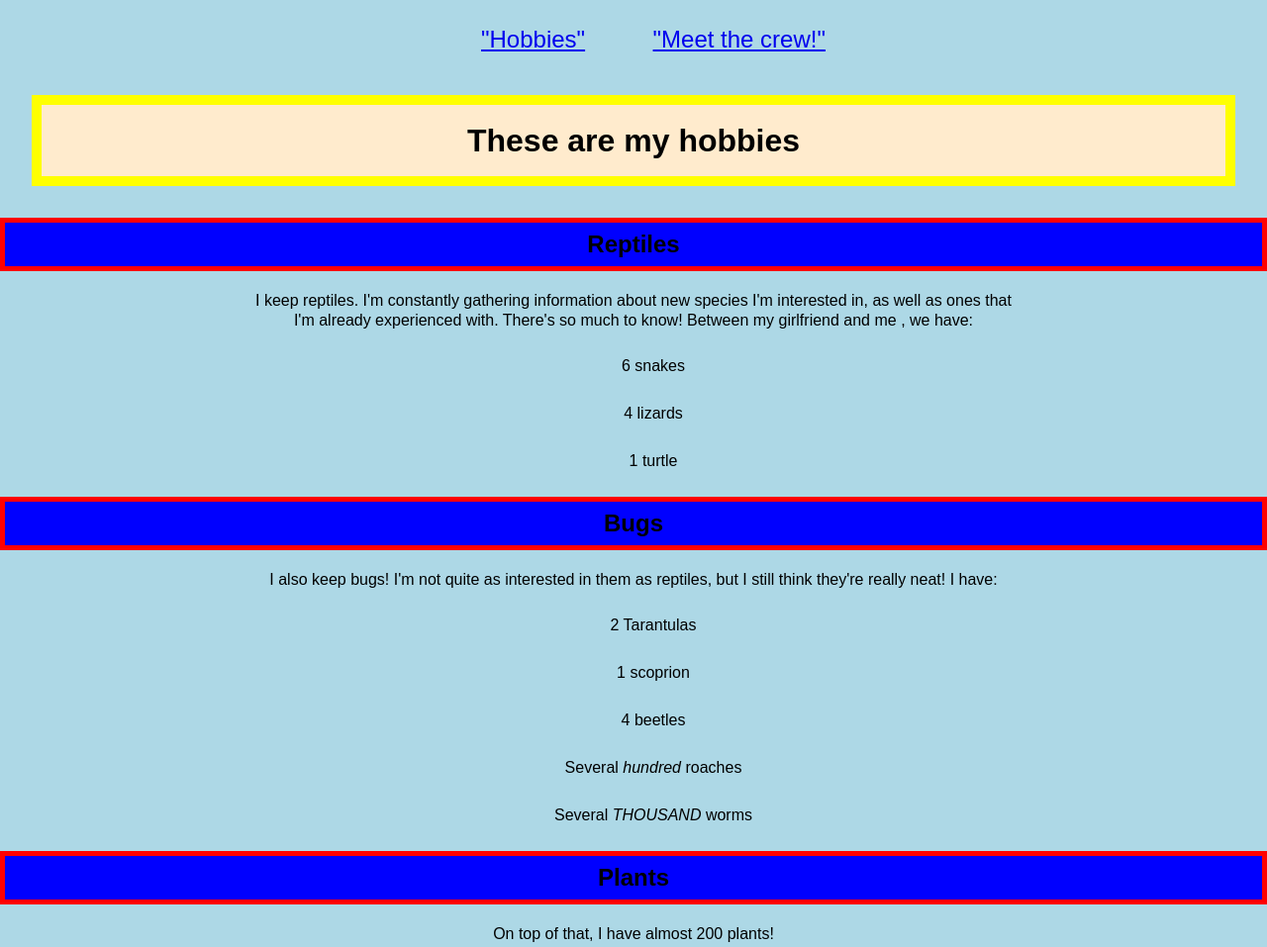
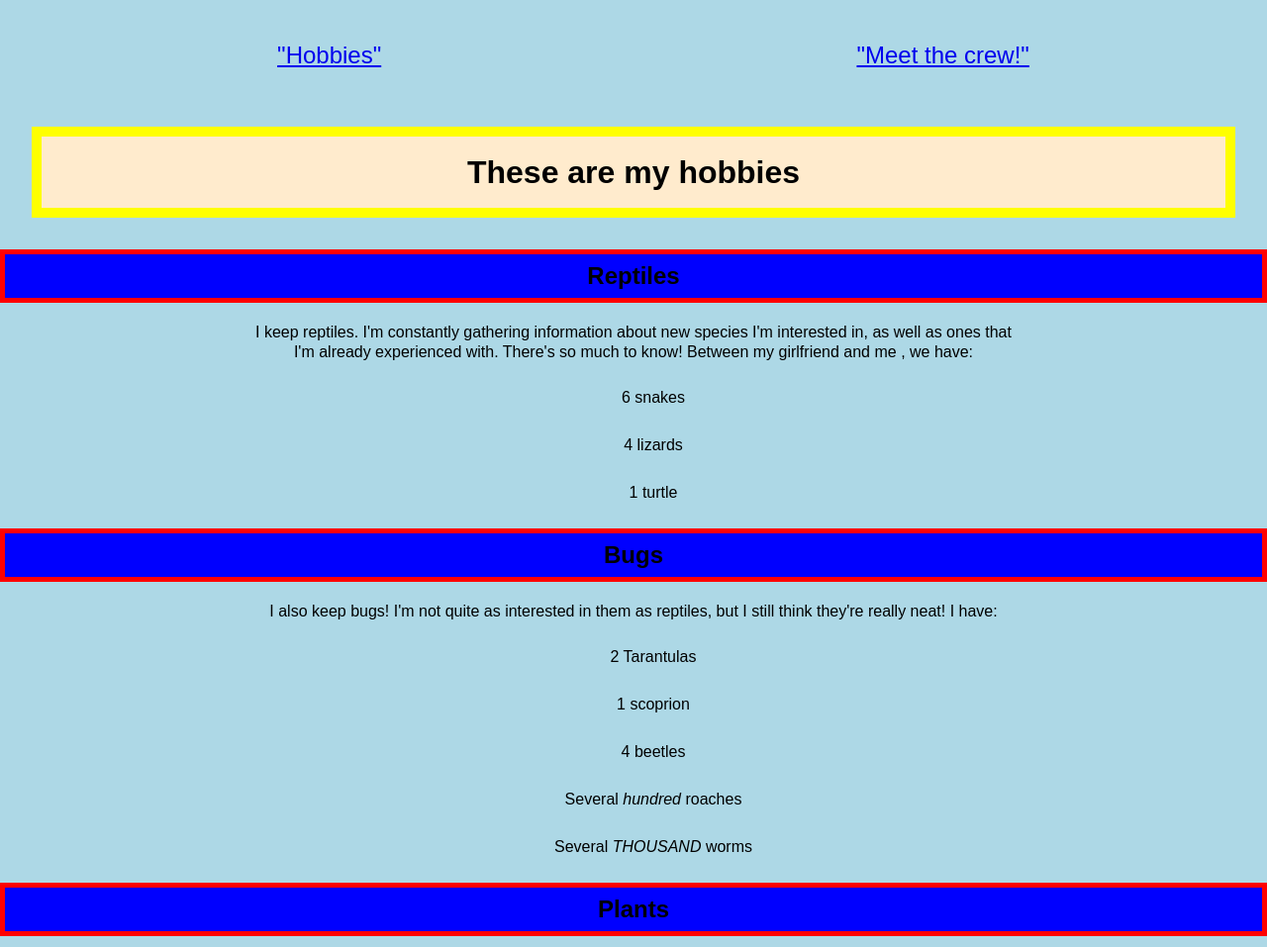
Before and after one commit to gabeo14/hobbies, a website: page public/index.html in a window 1280 px wide. Shown: the top 957 px of the page at 99% size. Drawn offline with Linux system fonts and the light colour scheme.

Commit message:
Flexed the nav links with space-around.

```diff
--- a/public/screen.css
+++ b/public/screen.css
@@ -3,10 +3,11 @@ html {
 }
 
 header {
-/*  position: fixed;
+  /*  position: fixed;
   top: 0;
   left: 0;
-*/}
+*/
+}
 
 body {
   margin: 0;
@@ -19,7 +20,7 @@ p {
   margin: 20px auto;
   width: 60%;
   text-align: center;
-  line-height: 1.250em;
+  line-height: 1.25em;
   color: solid blue;
 }
 
@@ -46,7 +47,7 @@ h2 {
   border: 5px solid red;
   padding: 10px;
   text-align: center;
-  background-color:blue;
+  background-color: blue;
 }
 
 a {
@@ -59,21 +60,21 @@ a:hover {
 
 .crew-list img {
   width: 40%;
-
 }
 
 footer {
   margin-top: 6em;
-  margin-bottom: 0;;
-  text-align: center
+  margin-bottom: 0;
+  text-align: center;
 }
 
 .hobbies {
   border: 10px solid red;
 }
 
-.nav-list li {
-  display: inline;
+.nav-list {
+  display: flex;
+  justify-content: space-around;
 }
 
 #cat-pic img {
```
Also changed, not shown: 1 other file.
